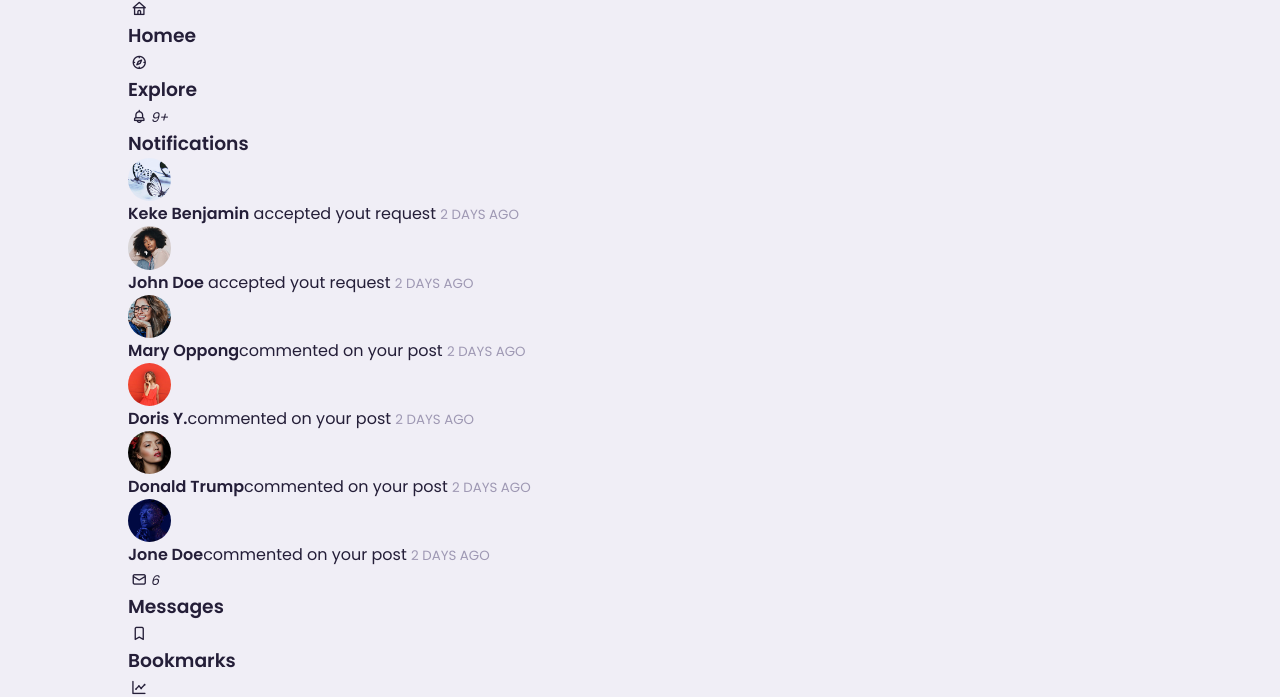
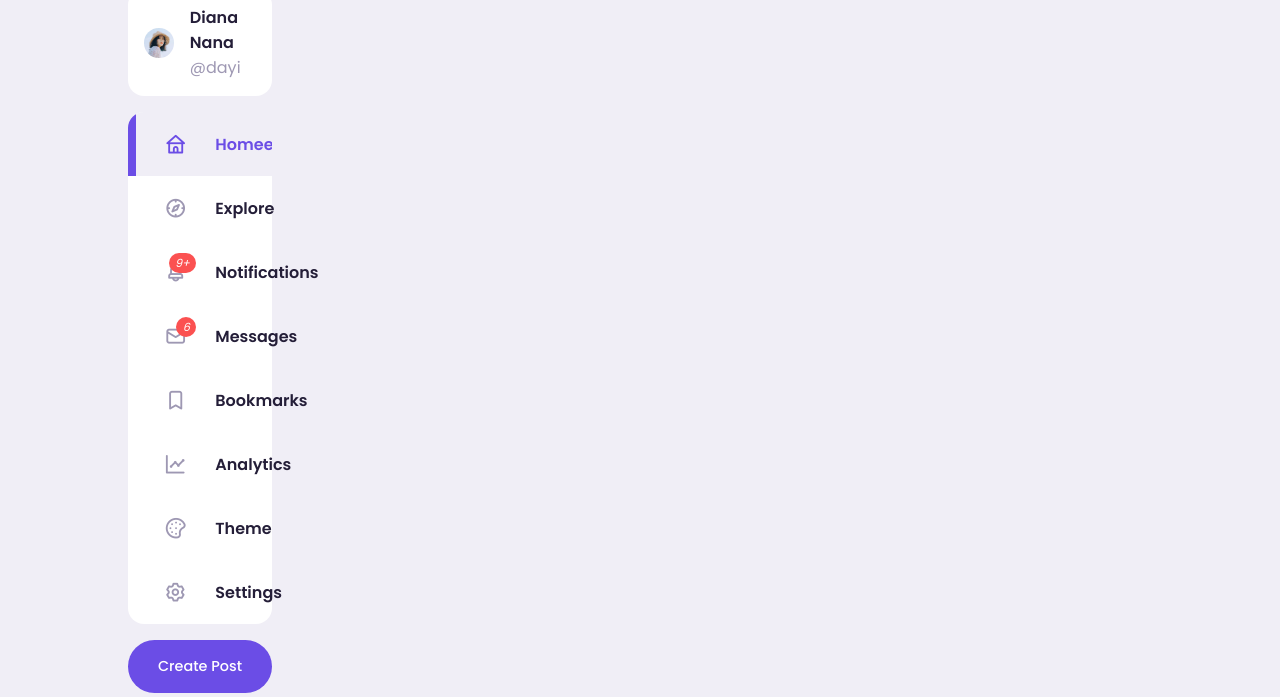
Before and after one commit to wojciech-lasota/social-media-website, a plain HTML site: page social_media_website/index.html in a window 1280 px wide. Shown: the part 97-794 px from the top of the page. Drawn offline with nearby package versions, Linux system fonts and the light colour scheme.

Commit message:
add styles to the main > left section

```diff
--- a/social_media_website/index.html
+++ b/social_media_website/index.html
@@ -139,33 +139,12 @@
             <!-- end left -->
             <!-- middle -->
             <div class="middle">
-                Lorem ipsum, dolor sit amet consectetur adipisicing elit. Et quos culpa enim iure architecto nihil
-                magnam temporibus facere ratione debitis. Recusandae saepe aut assumenda. Saepe quod, neque modi quidem
-                perferendis veritatis impedit sint aut illo. Dolorum quo, optio, minima aliquam vero voluptatibus sunt
-                aut ipsa velit, quaerat odit! Necessitatibus architecto repellendus amet cumque. Blanditiis id
-                repellendus quidem voluptatem architecto delectus a voluptas sapiente nihil autem. A possimus, qui
-                recusandae, aperiam voluptate voluptatibus, iure exercitationem molestias sit quidem obcaecati iusto
-                repellendus alias? Quisquam nesciunt voluptate ab commodi, ducimus ipsa atque nulla doloremque pariatur
-                soluta aut omnis provident mollitia error numquam repellendus tenetur tempora vitae. Ipsum explicabo
-                eaque debitis facere tempora quam numquam, natus eligendi assumenda, magnam fugit minima sapiente
-                reiciendis omnis necessitatibus in non eos. Nesciunt veritatis sed quas possimus laudantium doloremque
-                ipsam saepe, obcaecati et, soluta odio voluptate molestias voluptatum! Consequuntur obcaecati quia in
-                autem eius cupiditate maxime natus ea aliquam dolor modi commodi incidunt perspiciatis, quam ipsa labore
-                quod facilis nulla nisi nesciunt omnis? Iusto voluptate deleniti incidunt. Praesentium debitis,
-                voluptatibus ipsam, illo impedit quam eum in voluptatem officia explicabo velit laborum, modi corrupti
-                nemo. Eius, praesentium porro, quisquam labore quos beatae cumque eveniet vero, eos atque soluta non?
+
             </div>
             <!-- end middle -->
             <!-- right -->
             <div class="right">
-                Lorem, ipsum dolor sit amet consectetur adipisicing elit. Totam impedit cumque inventore ad veritatis
-                dolorem? Perspiciatis assumenda temporibus, quam id eaque tenetur deleniti delectus asperiores
-                voluptatum alias veniam odit ratione. Quo sapiente, harum in dolor vero reiciendis incidunt veritatis
-                corporis necessitatibus? Voluptas ipsum sapiente earum sequi dolores ea exercitationem excepturi quam
-                at, nisi assumenda. Voluptatum, dolor corrupti? Asperiores odio laudantium ipsa nihil facilis suscipit,
-                unde id doloremque debitis ipsum culpa odit facere atque consectetur. Cum eligendi pariatur, eum
-                nesciunt dolorum aliquam itaque quaerat distinctio facilis quidem. Accusantium tempora vitae dicta
-                impedit ducimus quo eos ipsa at? Quam tenetur iusto quidem.
+
             </div>
             <!-- end right -->
         </div>
--- a/social_media_website/style.css
+++ b/social_media_website/style.css
@@ -112,3 +112,129 @@ nav .create {
   align-items: center;
   gap: 2rem;
 }
+/* main */
+main {
+  position: relative;
+  margin-top: 5.4rem;
+}
+main .container {
+  position: relative;
+
+  display: grid;
+  grid-template-columns: 18vh auto 20vh;
+  column-gap: 2rem;
+}
+/* left */
+main .container .left {
+  position: sticky;
+  height: max-content;
+  top: var(--sticky-top-left);
+}
+main .container .left .profile {
+  padding: var(--card-padding);
+  background-color: var(--color-white);
+  border-radius: var(--card-border-radius);
+  display: flex;
+  align-items: center;
+  column-gap: 1rem;
+  width: 100%;
+}
+/* sidebar */
+.left .sidebar {
+  margin-top: 1rem;
+  background-color: var(--color-white);
+  border-radius: var(--card-border-radius);
+}
+.left .sidebar .menu-item {
+  display: flex;
+  align-items: center;
+  height: 4rem;
+  cursor: pointer;
+  transition: all 300ms ease;
+  position: relative;
+}
+.left .sidebar .menu-item:hover {
+  background-color: var(--color-light);
+}
+.left .sidebar i {
+  font-size: 1.4rem;
+  color: var(--color-gray);
+  margin-left: 2rem;
+  position: relative;
+}
+.left .sidebar i .notification-count {
+  background-color: var(--color-danger);
+  color: #fff;
+  font-size: 0.7rem;
+  width: fit-content;
+  border-radius: 0.8rem;
+  padding: 0.1rem 0.4rem;
+  position: absolute;
+  top: -0.2rem;
+  right: -0.3rem;
+}
+.left .sidebar h3 {
+  margin-left: 1.5rem;
+  font-size: 1rem;
+}
+.left .sidebar .active {
+  background-color: var(--color-light);
+}
+.left .sidebar .active i,
+.left .sidebar .active h3 {
+  color: var(--color-primary);
+}
+.left .sidebar .active::before {
+  content: "";
+  display: block;
+  width: 0.5rem;
+  height: 100%;
+  position: absolute;
+  background-color: var(--color-primary);
+}
+.left .sidebar .menu-item:first-child.active {
+  border-top-left-radius: var(--card-border-radius);
+  overflow: hidden;
+}
+.left .sidebar .menu-item:last-child.active {
+  border-bottom-left-radius: var(--card-border-radius);
+  overflow: hidden;
+}
+.left .btn {
+  margin-top: 1rem;
+  width: 100%;
+  text-align: center;
+  padding: 1rem 0;
+}
+/* notification popup */
+.left .notification-popup {
+  position: absolute;
+  top: 0;
+  left: 110%;
+  width: 30rem;
+  background-color: var(--color-white);
+  border-radius: var(--card-border-radius);
+  padding: var(--card-padding);
+  box-shadow: 0 0 2rem hsl(var(--color-primary), 75%, 60%, 25%);
+  z-index: 8;
+  display: none;
+}
+.left .notification-popup::before {
+  content: "";
+  width: 1.2rem;
+  height: 1.2rem;
+  display: block;
+  background-color: var(--color-white);
+  position: absolute;
+  left: -0.6rem;
+  transform: rotate(45deg);
+}
+.left .notification-popup > div {
+  display: flex;
+  align-items: start;
+  gap: 1rem;
+  margin-bottom: 1rem;
+}
+.left .notification-popup small {
+  display: block;
+}
```
